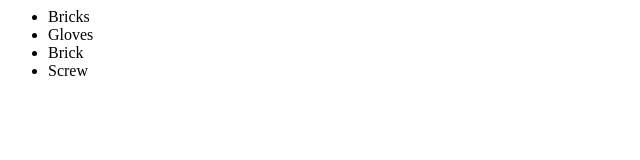
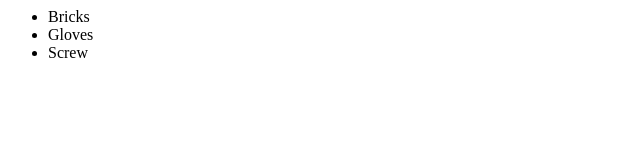
Before and after one commit to gulnawazaamir/FirstProject, a plain HTML site: page Index.html in a window 1280 px wide. Shown: the full height of the page, 0-640 px from the left. Drawn offline with Linux system fonts and the light colour scheme.

Commit message:
Testing branch

```diff
--- a/Index.html
+++ b/Index.html
@@ -4,7 +4,6 @@
             <ul>
                 <li>Bricks</li>
                 <li>Gloves</li>
-                <li>Brick</li>
                 <li>Screw</li>
             </ul>
         </div>
```
